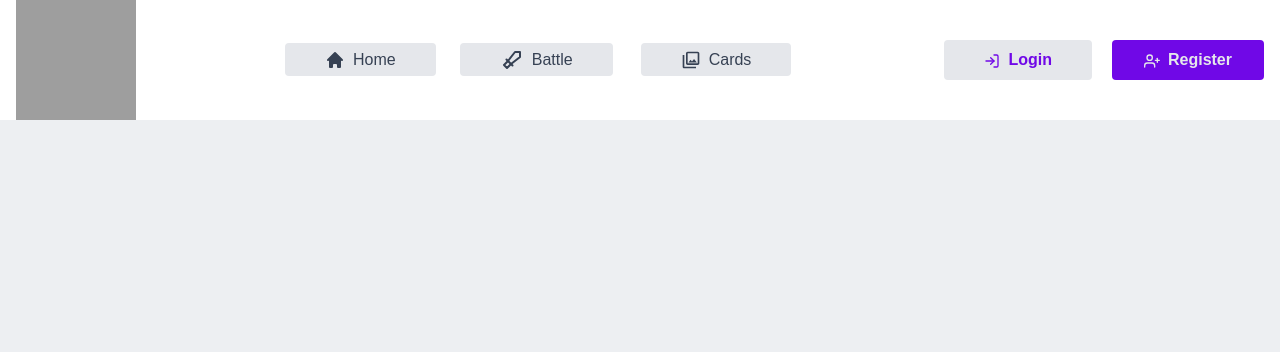
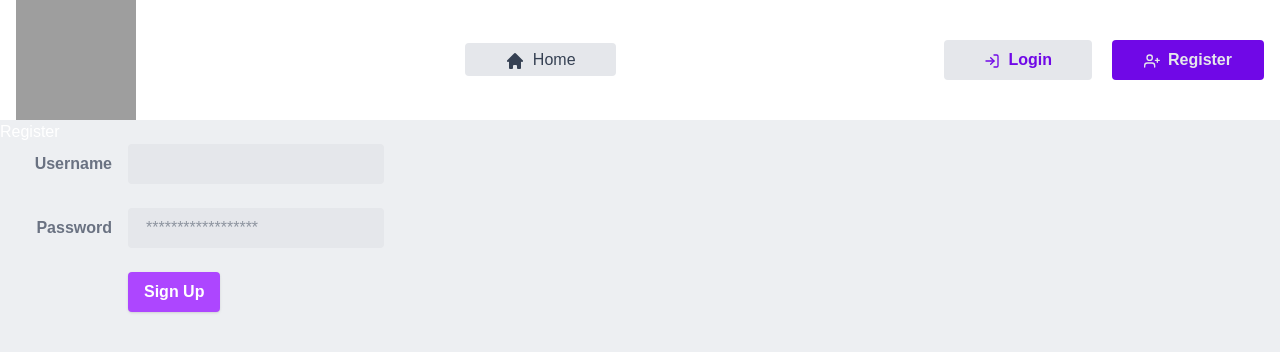
Before and after one commit to sovoessi/wbs-pokemon-server, a React (Vite) app in the folder frontend/: page /register in a window 1280 px wide. Shown: the top 352 px of the page. Built offline with nearby package versions, Linux system fonts and the light colour scheme; grey boxes are pictures that could not be loaded.

Commit message:
frontend login register processes

```diff
--- a/frontend/src/App.jsx
+++ b/frontend/src/App.jsx
@@ -5,10 +5,14 @@ import BattlePage from "./pages/BattlePage";
 import Nav from "./components/Nav";
 import Card from "./components/Card";
 import PokemonDetail from "./components/PokemonDetail";
+import Login from './pages/Login';
+import Register from './pages/Register';
+import { AuthProvider } from './context/AuthContext';
 
 function App() {
   return (
     <Router>
+      <AuthProvider>
         <Nav />
         <Routes>
           <Route path="/" element={<Home />} />
@@ -16,7 +20,10 @@ function App() {
           <Route path="/card" element={<Card />} />
           <Route path="/pokemon/:name" element={<PokemonDetail />} />
           {/* You can add other routes like Login, Users, etc. */}
+          <Route path="/login" element={<Login />} />
+          <Route path="/register" element={<Register />} />
         </Routes>
+      </AuthProvider>
     </Router>
   );
 }
--- a/frontend/src/components/Nav.jsx
+++ b/frontend/src/components/Nav.jsx
@@ -4,6 +4,7 @@ import { FiLogIn, FiUserPlus } from "react-icons/fi";
 import { TbSword } from "react-icons/tb";
 import { HiHome } from "react-icons/hi";
 import { MdOutlineCollections } from "react-icons/md";
+import { useAuth } from '../context/AuthContext';
 
 // import Themes from "./Themes"; // Make sure this exists or comment it out
 
@@ -12,6 +13,7 @@ const Nav = () => {
     `px-10 py-2 rounded ${
       isActive ? "bg-blue-500 text-white" : "bg-gray-200 text-gray-700"
     }`;
+  const { token, logout } = useAuth();
 
   return (
     <nav className="flex justify-between items-center gap-2 px-4 navbar bg-white ">
@@ -29,6 +31,9 @@ const Nav = () => {
             Home
           </NavLink>
         </div>
+        </div>
+        {token ? (
+          <>
           <div className="hidden navbar-center lg:flex">
             <ul className="px-1 menu menu-horizontal">
               <li>
@@ -49,7 +54,11 @@ const Nav = () => {
               </li>
             </ul>
           </div>
-      </div>
+          <button className="bg-blue-500 hover:bg-blue-700 text-white font-bold py-2 px-4 rounded" onClick={logout}>Logout</button>
+          </>
+
+        ) : (
+          <>
             <div className="forms flex gap-5">
               <NavLink
                 to="/login"
@@ -66,6 +75,8 @@ const Nav = () => {
                 Register
               </NavLink>
             </div>
+          </>
+        )}
     </nav>
   );
 };
--- /dev/null
+++ b/frontend/src/context/AuthContext.jsx
@@ -0,0 +1,23 @@
+import { createContext, useContext, useState, useEffect } from 'react';
+
+const AuthContext = createContext();
+
+export const AuthProvider = ({ children }) => {
+  const [token, setToken] = useState(localStorage.getItem('token') || null);
+
+  useEffect(() => {
+    if (token) localStorage.setItem('token', token);
+    else localStorage.removeItem('token');
+  }, [token]);
+
+  const login = (t) => setToken(t);
+  const logout = () => setToken(null);
+
+  return (
+    <AuthContext.Provider value={{ token, login, logout }}>
+      {children}
+    </AuthContext.Provider>
+  );
+};
+
+export const useAuth = () => useContext(AuthContext);
--- /dev/null
+++ b/frontend/src/pages/Login.jsx
@@ -0,0 +1,79 @@
+import { useState } from 'react';
+import { useNavigate } from 'react-router-dom';
+import API from '../utils/api';
+import { useAuth } from '../context/AuthContext';
+
+const Login = () => {
+  const [formData, setFormData] = useState({ username: '', password: '' });
+  const [error, setError] = useState('');
+  const navigate = useNavigate();
+  const { login } = useAuth();
+
+  const handleChange = (e) => {
+    setFormData({ ...formData, [e.target.name]: e.target.value });
+  };
+
+  const handleSubmit = async (e) => {
+    e.preventDefault();
+    setError('');
+    try {
+      const res = await API.post('/auth/login', formData);
+      login(res.data.token);
+      navigate('/');
+    } catch (err) {
+      setError(err.response?.data?.error || 'Login failed');
+    }
+  };
+
+  return (
+    <div>
+      <h2>Login</h2>
+      <div class="w-full max-w-xs">
+        <form class="bg-white shadow-md rounded px-8 pt-6 pb-8 mb-4" onSubmit={handleSubmit}>
+            <div class="mb-4">
+                <label class="block text-gray-700 text-sm font-bold mb-2" for="username">
+                    Username
+                </label>
+                <input
+                    class="shadow appearance-none border rounded w-full py-2 px-3 text-gray-700 leading-tight focus:outline-none focus:shadow-outline"
+                    id="username"
+                    name="username"
+                    placeholder="Username"
+                    type="text"
+                    value={formData.username}
+                    onChange={handleChange}
+                    required
+                />
+            </div>
+            <div class="mb-6">
+                <label class="block text-gray-700 text-sm font-bold mb-2" for="password">
+                    Password
+                </label>
+                <input
+                    class="shadow appearance-none border border-red-500 rounded w-full py-2 px-3 text-gray-700 mb-3 leading-tight focus:outline-none focus:shadow-outline"
+                    id="password"
+                    name="password"
+                    type="password"
+                    placeholder="******************"
+                    value={formData.password}
+                    onChange={handleChange}
+                    required
+                />
+                <p class="text-red-500 text-xs italic">Please choose a password.</p>
+            </div>
+            <div class="flex items-center justify-between">
+                <button
+                    class="bg-blue-500 hover:bg-blue-700 text-white font-bold py-2 px-4 rounded focus:outline-none focus:shadow-outline"
+                    type="submit"
+                >
+                    Sign In
+                </button>
+                {error && <p style={{ color: 'red' }}>{error}</p>}
+            </div>
+        </form>
+        </div>
+    </div>
+  );
+};
+
+export default Login;
--- /dev/null
+++ b/frontend/src/pages/Register.jsx
@@ -0,0 +1,110 @@
+import { useState } from 'react';
+import { useNavigate } from 'react-router-dom';
+import API from '../utils/api';
+import { useAuth } from '../context/AuthContext';
+
+const Register = () => {
+  const [formData, setFormData] = useState({ username: '', password: '' });
+  const [error, setError] = useState('');
+  const navigate = useNavigate();
+  const { login } = useAuth();
+
+  const handleChange = (e) => {
+    setFormData({ ...formData, [e.target.name]: e.target.value });
+  };
+
+  // const handleSubmit = async (e) => {
+  //   e.preventDefault();
+  //   setError('');
+  //   try {
+  //     const res = await API.post('/auth/register', formData);
+  //     login(res.data.token);
+  //     navigate('/');
+  //   } catch (err) {
+  //     setError(err.response?.data?.error || 'Registration failed');
+  //   }
+  // };
+
+  const handleSubmit = async (e) => {
+    e.preventDefault();
+    setError('');
+    try {
+      const res = await API.post('/auth/register', formData);
+      login(res.data.token);
+    } catch (err) {
+      setError(err.response?.data?.error || 'Registration failed');
+    }
+  };
+
+  return (
+    <div>
+      <h2>Register</h2>
+      <form class="w-full max-w-sm" onSubmit={handleSubmit}>
+        <div class="md:flex md:items-center mb-6">
+            <div class="md:w-1/3">
+                <label class="block text-gray-500 font-bold md:text-right mb-1 md:mb-0 pr-4" for="inline-full-name">
+                    Username
+                </label>
+            </div>
+            <div class="md:w-2/3">
+                <input
+                    class="bg-gray-200 appearance-none border-2 border-gray-200 rounded w-full py-2 px-4 text-gray-700 leading-tight focus:outline-none focus:bg-white focus:border-purple-500"
+                    name="username"
+                    type="text"
+                    value={formData.username}
+                    onChange={handleChange}
+                    required
+                />
+            </div>
+        </div>
+        <div class="md:flex md:items-center mb-6">
+            <div class="md:w-1/3">
+            <label class="block text-gray-500 font-bold md:text-right mb-1 md:mb-0 pr-4" for="inline-password">
+                Password
+            </label>
+            </div>
+            <div class="md:w-2/3">
+            <input
+                class="bg-gray-200 appearance-none border-2 border-gray-200 rounded w-full py-2 px-4 text-gray-700 leading-tight focus:outline-none focus:bg-white focus:border-purple-500"
+                name='password'
+                type="password"
+                id="inline-password"
+                placeholder="******************"
+                value={formData.password}
+                onChange={handleChange}
+                required
+            />
+            </div>
+        </div>
+        {/* <div class="md:flex md:items-center mb-6">
+            <div class="md:w-1/3"></div>
+            <label class="md:w-2/3 block text-gray-500 font-bold">
+            <input class="mr-2 leading-tight" type="checkbox"/>
+            <span class="text-sm">
+                Send me your newsletter!
+            </span>
+            </label>
+        </div> */}
+        <div class="md:flex md:items-center">
+            <div class="md:w-1/3"></div>
+            <div class="md:w-2/3">
+                <button
+                    class="shadow bg-purple-500 hover:bg-purple-400 focus:shadow-outline focus:outline-none text-white font-bold py-2 px-4 rounded"
+                    type="submit"
+                    disabled={!formData.username || !formData.password}
+                >
+                    Sign Up
+                </button>
+                {error && (
+                    <p style={{ color: 'red', marginTop: '10px' }}>
+                        {error}
+                    </p>
+                )}
+            </div>
+        </div>
+        </form>
+    </div>
+  );
+};
+
+export default Register;
--- /dev/null
+++ b/frontend/src/utils/api.js
@@ -0,0 +1,13 @@
+import axios from 'axios';
+
+const API = axios.create({
+  baseURL: 'http://localhost:5000/api',
+});
+
+API.interceptors.request.use((req) => {
+  const token = localStorage.getItem('token');
+  if (token) req.headers.Authorization = `Bearer ${token}`;
+  return req;
+});
+
+export default API;
```
Lines whose indentation alone changed are shown as unchanged.
